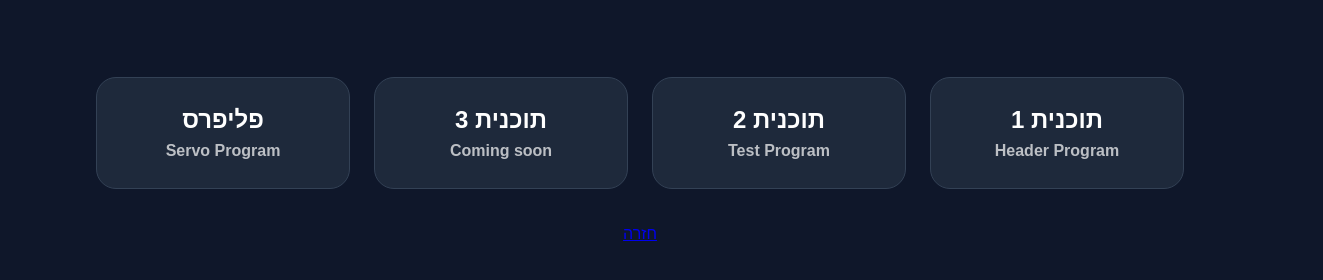
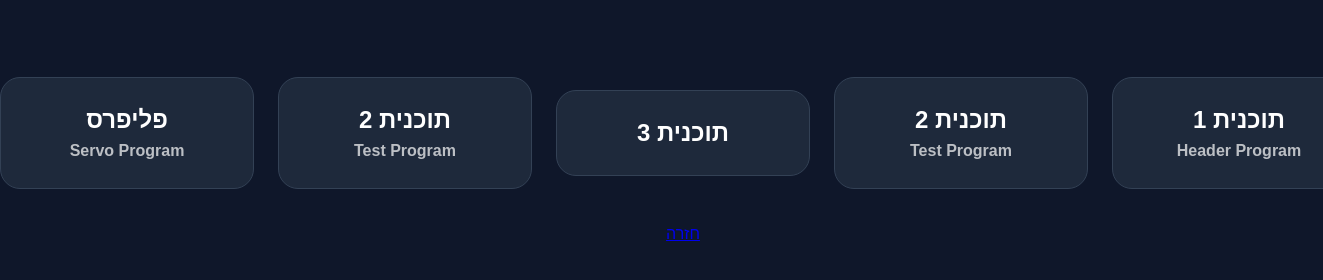
Before and after one commit to aliklipetz-alt/reading-trainer, a plain HTML site: page cheder.html in a window 1280 px wide. Shown: the part 146-426 px from the top of the page, 1323 px wide, since content can reach past the window. Drawn offline with Linux system fonts and the light colour scheme.

Commit message:
Update cheder.html

```diff
--- a/cheder.html
+++ b/cheder.html
@@ -27,7 +27,9 @@
 
     <a href="#" class="program-button">
       תוכנית 3
-      <span>Coming soon</span>
+       <a href="programs/hard_nikud.html" class="program-button">
+      תוכנית 2
+      <span>Test Program</span>
     </a>
 
     <a href="programs/servo.html" class="program-button">
```
